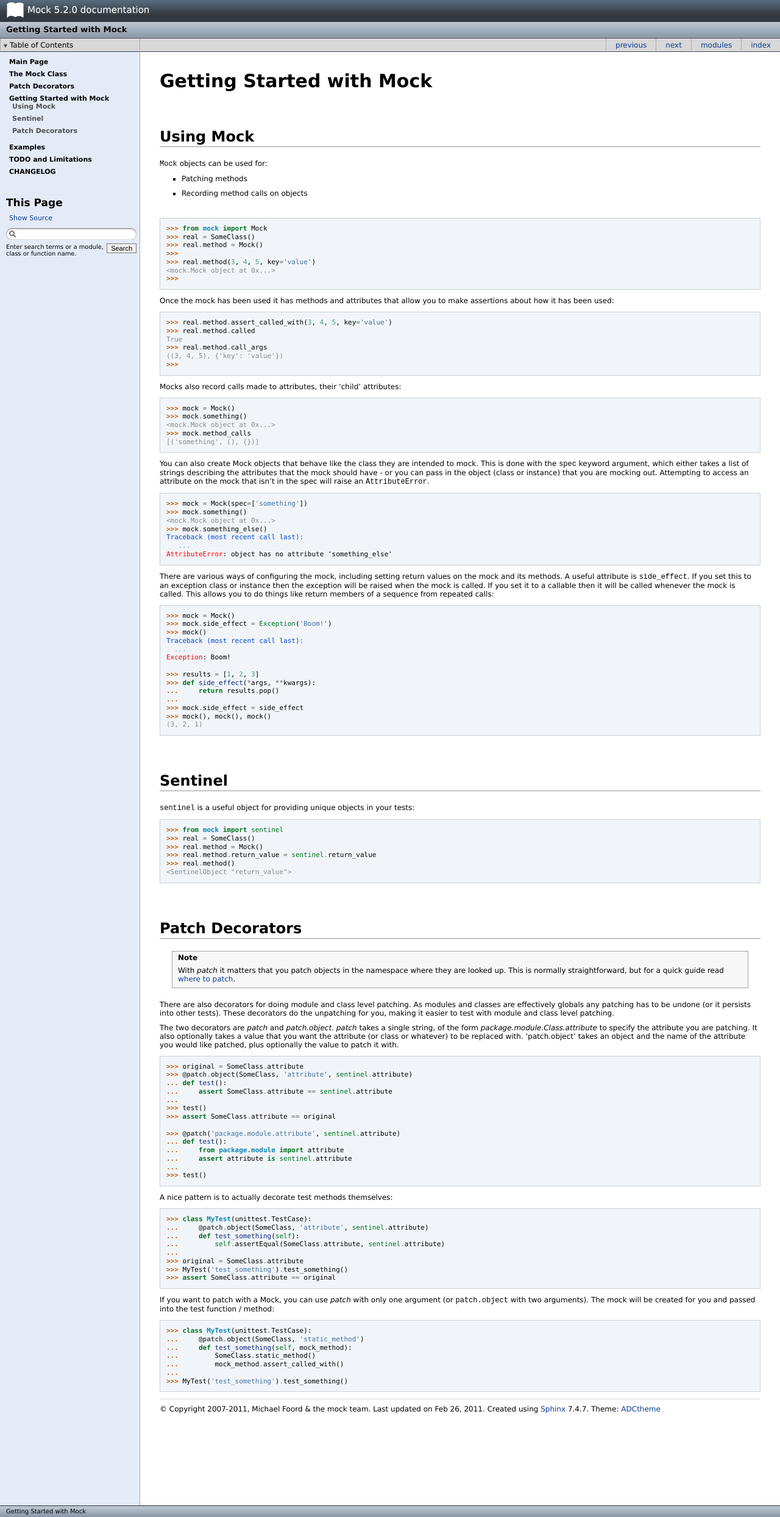
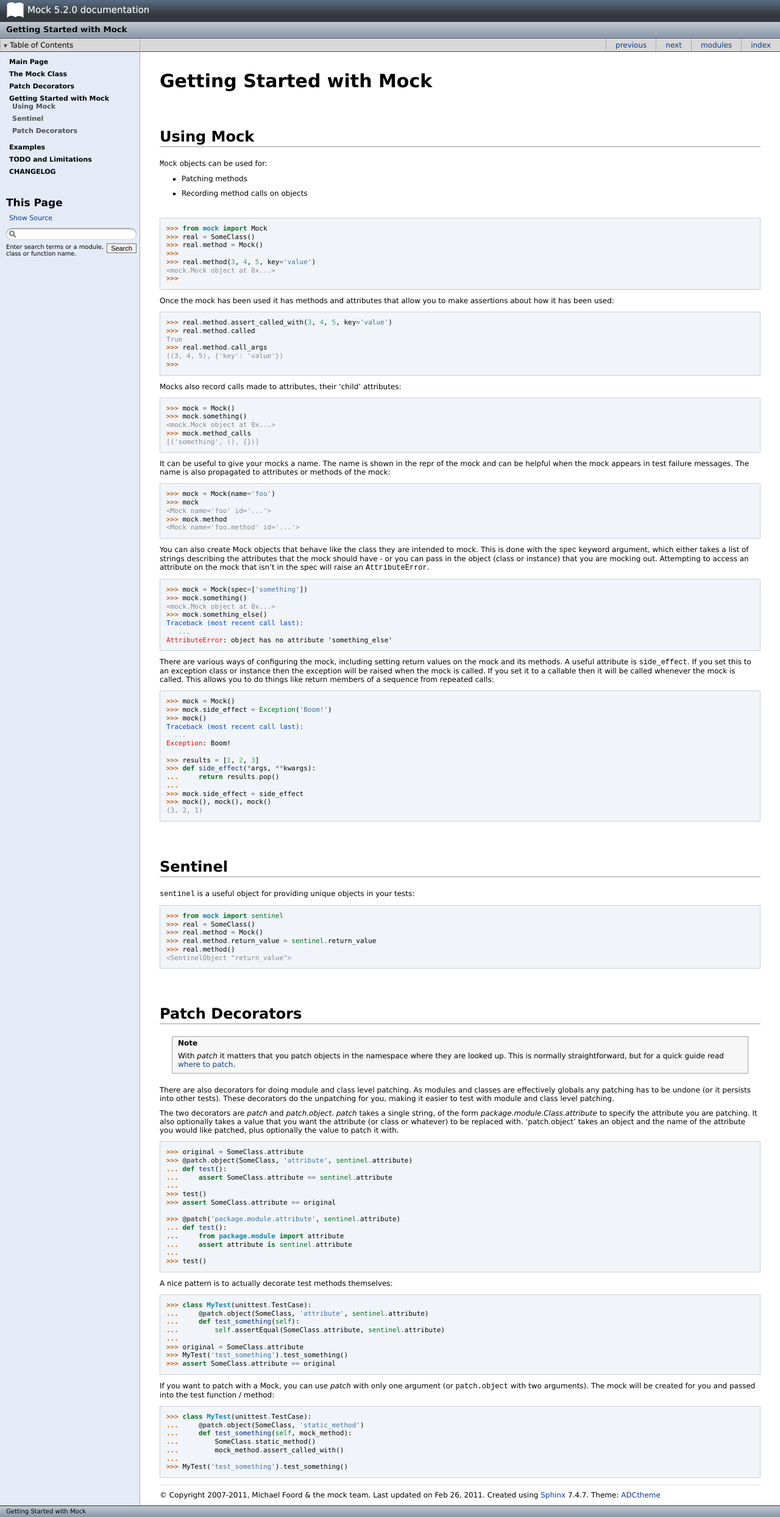
Before and after one commit to testing-cabal/mock, a Sphinx documentation site: the page built from docs/getting-started.txt, in a window 1280 px wide. Shown: the whole page at 61% size. Built offline with Sphinx 7.4.7, drawn with Linux system fonts in a browser that asks for light colours; pages that are not in the unit, such as notebooks, are missing from menus.

Commit message:
Doc updates

```diff
--- a/docs/getting-started.txt
+++ b/docs/getting-started.txt
@@ -61,6 +61,18 @@
     <mock.Mock object at 0x...>
     >>> mock.method_calls
     [('something', (), {})]
+
+It can be useful to give your mocks a name. The name is shown in the repr of
+the mock and can be helpful when the mock appears in test failure messages. The
+name is also propagated to attributes or methods of the mock:
+
+.. doctest::
+
+    >>> mock = Mock(name='foo')
+    >>> mock
+    <Mock name='foo' id='...'>
+    >>> mock.method
+    <Mock name='foo.method' id='...'>
 
 You can also create Mock objects that behave like the class they are intended
 to mock. This is done with the ``spec`` keyword argument, which either takes a
```
